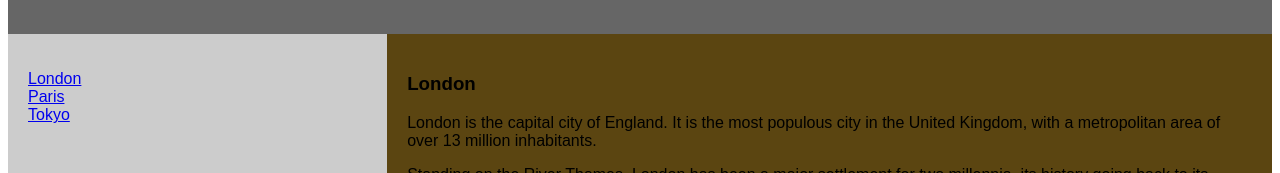
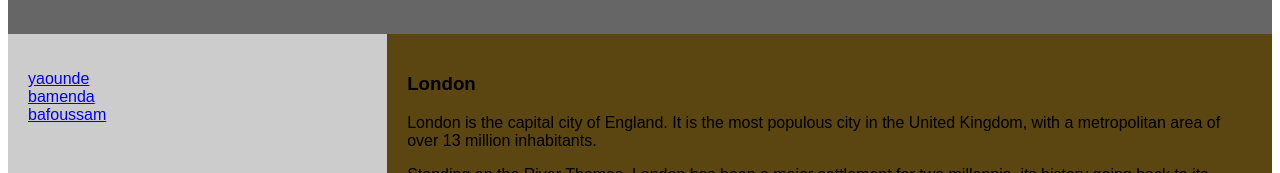
Before and after one commit to KHANNAZELL/HISMIL-level-2-project, a plain HTML site: page index.html in a window 1280 px wide. Shown: the part 182-355 px from the top of the page. Drawn offline with Linux system fonts and the light colour scheme.

Commit message:
changed navbar names

```diff
--- a/index.html
+++ b/index.html
@@ -15,9 +15,9 @@
   <section>
     <nav>
       <ul>
-        <li><a href="#">London</a></li>
-        <li><a href="#">Paris</a></li>
-        <li><a href="#">Tokyo</a></li>
+        <li><a href="#">yaounde</a></li>
+        <li><a href="#">bamenda</a></li>
+        <li><a href="#">bafoussam</a></li>
       </ul>
     </nav>
 
```
